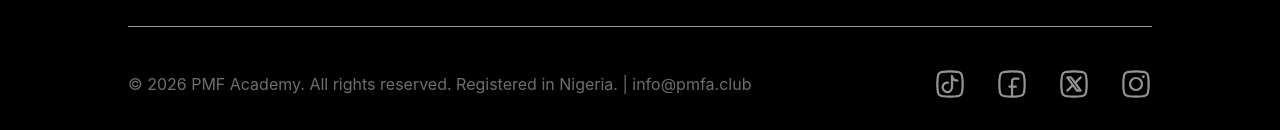
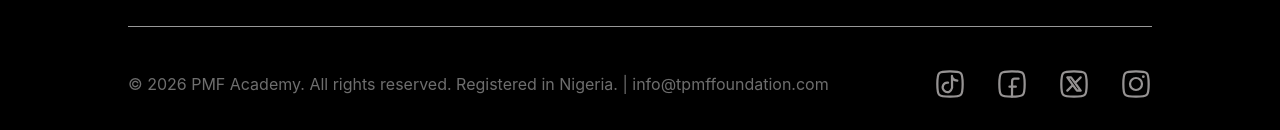
Before and after one commit to KobiManuel/pmfa-website, a React (Vite) app: page /foundation in a window 1280 px wide. Shown: the part 2873-3003 px from the top of the page. Built offline with nearby package versions, Linux system fonts and the light colour scheme; a web font is replaced by a local one.

Commit message:
updated email

```diff
--- a/src/components/Footer.jsx
+++ b/src/components/Footer.jsx
@@ -101,7 +101,7 @@ const Footer = () => {
         <div className="flex justify-between items-center w-full max-[768px]:flex-col max-[768px]:items-start max-[768px]:gap-5 max-[480px]:gap-4">
           <p className="text-[#6E6E6E] text-[16px] leading-[28px] font-inter max-[480px]:text-[13px] max-[480px]:leading-[22px]">
             © 2026 PMF Academy. All rights reserved. Registered in Nigeria. |
-            info@pmfa.club
+            info@tpmffoundation.com
           </p>
           <div className="flex items-center gap-[30.17px] max-[480px]:gap-5">
             <a href={SOCIAL_HREF} target="_blank" rel="noopener noreferrer">
```
